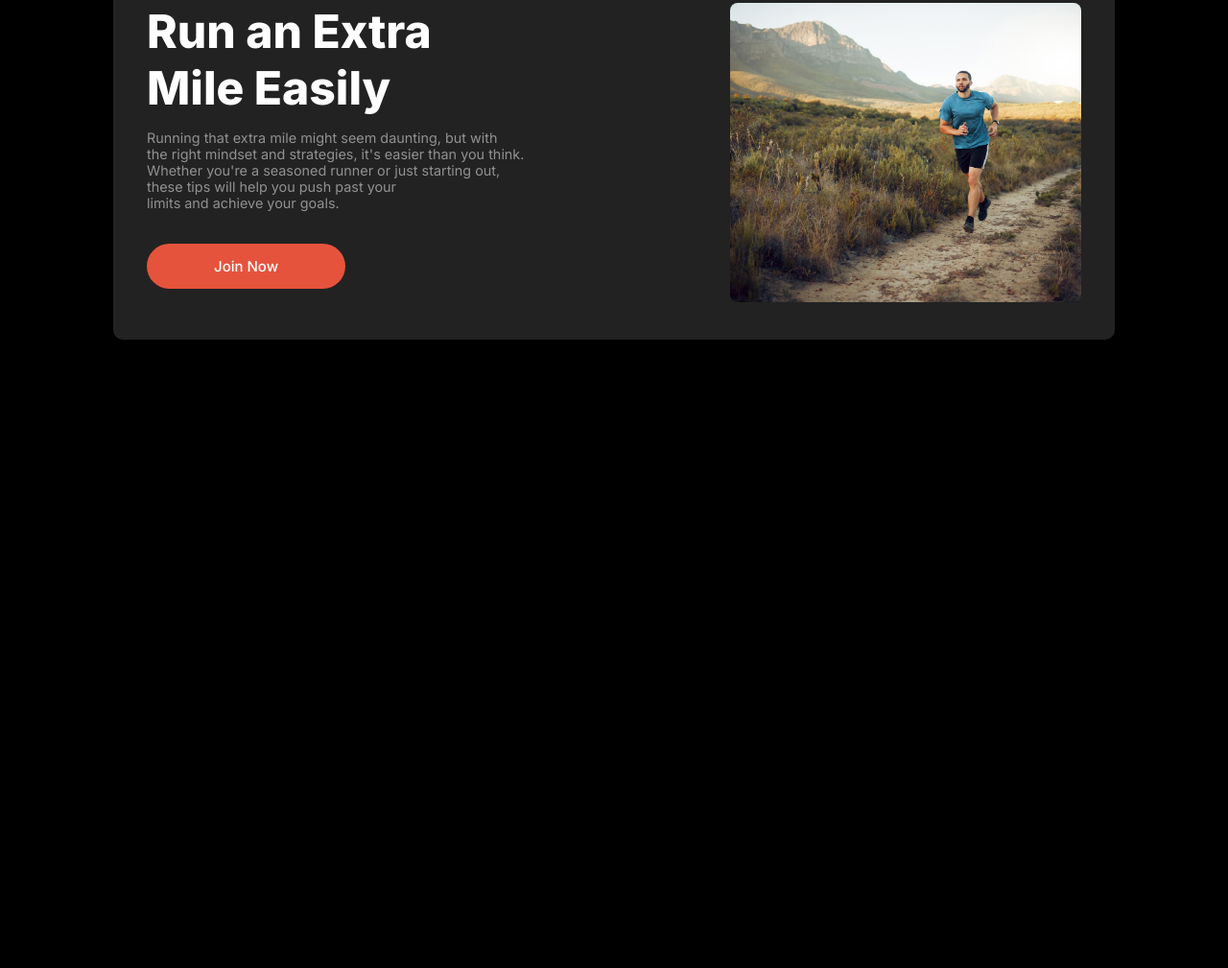
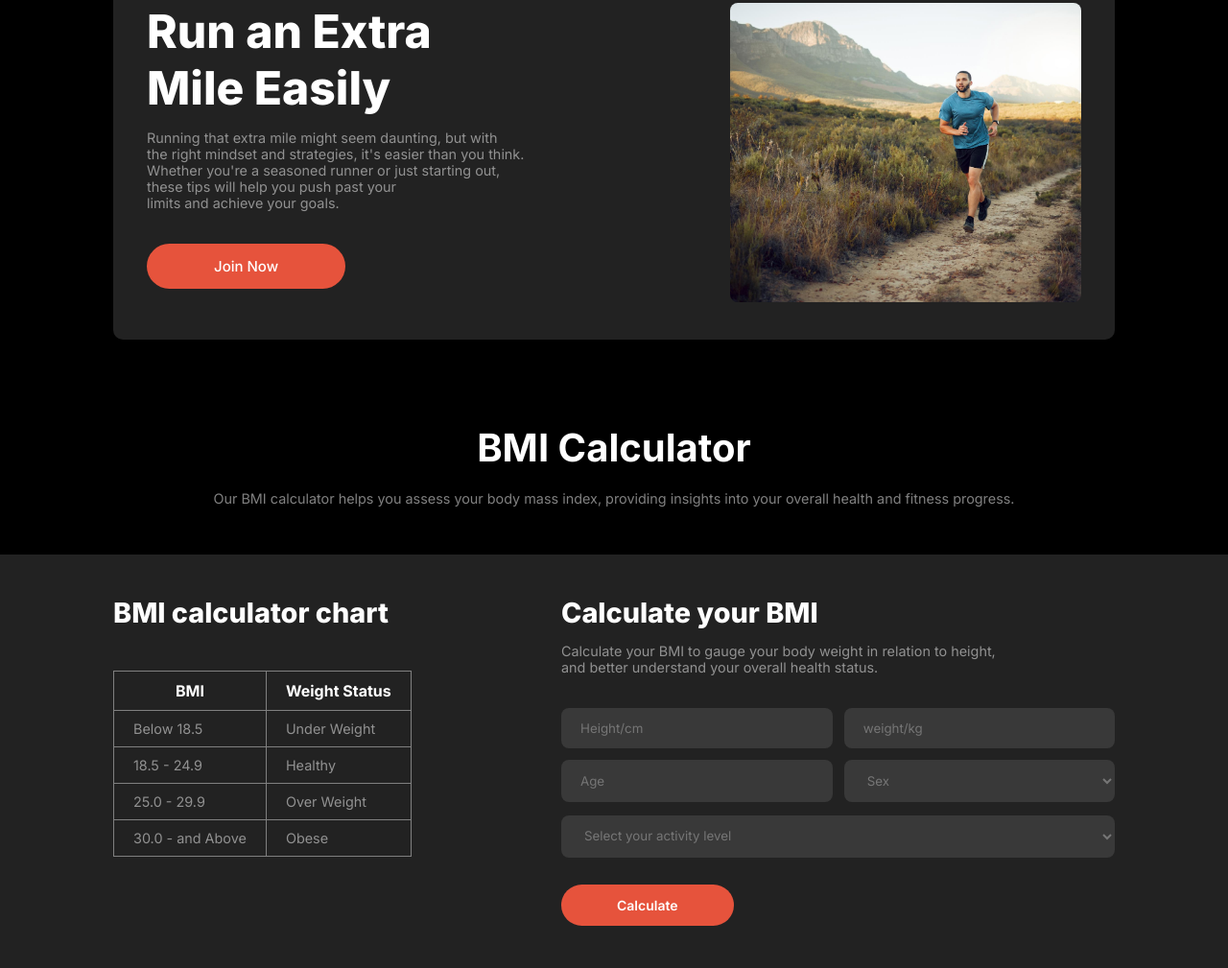
Before and after one commit to ornobsingh/assignment-2, a plain HTML site: page index.html in a window 1280 px wide. Shown: the part 1348-2357 px from the top of the page at 96% size. Before the commit the page ends 1752 px from the top, so only its background shows below. Drawn offline with Linux system fonts and the light colour scheme; a web font is replaced by a local one.

Commit message:
added bmi section

```diff
--- a/index.html
+++ b/index.html
@@ -107,6 +107,68 @@
         <img src="images/run.jpg" alt="">
       </div>
     </section>
+
+    <section class="bmi-section">
+      <div class="bmi-title-container">
+        <h2 class="bmi-title section-title text-center text-white">BMI Calculator</h2>
+        <p class="bmi-description text-secondary text-center">Our BMI calculator helps you assess your body mass index,
+          providing insights into your overall health and fitness progress.</p>
+      </div>
+      <div class="bmi-container secondary-bg">
+        <div class="bmi-contant display-flex">
+          <div class="bmi-chart">
+            <table>
+              <h3 class="bmi-chart-title">BMI calculator chart</h3>
+              <thead>
+                <th>BMI</th>
+                <th>Weight Status</th>
+              </thead>
+              <tbody class="text-secondary">
+                <tr>
+                  <td>Below 18.5</td>
+                  <td>Under Weight</td>
+                </tr>
+                <tr>
+                  <td>18.5 - 24.9</td>
+                  <td>Healthy</td>
+                </tr>
+                <tr>
+                  <td>25.0 - 29.9</td>
+                  <td>Over Weight</td>
+                </tr>
+                <tr>
+                  <td>30.0 - and Above</td>
+                  <td>Obese </td>
+                </tr>
+              </tbody>
+            </table>
+          </div>
+          <div class="bmi-Calculate">
+            <h3 class="bmi-Calculate-title">Calculate your BMI</h3>
+            <p class="text-secondary">Calculate your BMI to gauge your body weight in relation to height, <br> and
+              better understand your overall health status.</p>
+            <div class="bmi-Calculate-input-container">
+              <input class="bmi-Calculate-item" type="text" name="" id="" placeholder="Height/cm">
+              <input class="bmi-Calculate-item" type="text" name="" id="" placeholder="weight/kg">
+              <input class="bmi-Calculate-item" type="number" name="" id="" placeholder="Age">
+              <select class="bmi-Calculate-item" name="" id="">
+                <option value="" disabled selected>Sex</option>
+                <option value="">Male</option>
+                <option value="">Female</option>
+                <option value="">Others</option>
+              </select>
+            </div>
+            <select name="" id="bmi-Calculate-activity">
+              <option value="" disabled selected>Select your activity level</option>
+              <option value="">Sedentary (Little to no exercise)</option>
+              <option value="">Moderately Active (Exercise 3-5 days a week)</option>
+              <option value="">Very Active (Intense exercise 6-7 days a week)</option>
+            </select> <br>
+            <button class="Calculate-btn">Calculate</button>
+          </div>
+        </div>
+      </div>
+    </section>
   </main>
 
   <footer>
--- a/styles/style.css
+++ b/styles/style.css
@@ -315,3 +315,90 @@ header {
   object-fit: cover;
   border-radius: 8px;
 }
+
+/* bmi section style */
+
+.bmi-container {
+  width: 100%;
+}
+
+.bmi-title-container {
+  margin-bottom: 50px;
+}
+
+.bmi-contant {
+  max-width: 1044px;
+  margin: 0px auto;
+  color: white;
+  padding: 43px 0px;
+  justify-content: space-between;
+}
+
+.bmi-chart table {
+  border-collapse: collapse;
+}
+
+td,
+th {
+  border: 1px solid gray;
+  padding: 10px 20px;
+}
+
+.bmi-chart-title {
+  font-size: 1.8rem;
+  font-weight: 800;
+  margin-bottom: 43px;
+}
+
+.bmi-Calculate {
+  width: 577px;
+  height: 345px;
+}
+
+.bmi-Calculate-title {
+  font-size: 1.8rem;
+  font-weight: 800;
+  margin-bottom: 14px;
+}
+
+.bmi-Calculate-input-container {
+  margin-top: 34px;
+  display: grid;
+  grid-template-columns: repeat(2, 49%);
+  gap: 12px;
+  margin-bottom: 1.5rem;
+}
+
+.bmi-Calculate-item {
+  padding: 13px 20px;
+  background-color: rgba(255, 255, 255, 0.1);
+  border: none;
+  border-radius: 8px;
+  color: #767676;
+}
+
+#bmi-Calculate-activity {
+  width: 100%;
+  margin-top: -30px;
+  padding: 13px 20px;
+  background-color: rgba(255, 255, 255, 0.1);
+  border: none;
+  border-radius: 8px;
+  color: #767676;
+}
+
+.Calculate-btn {
+  font-size: 14px;
+  font-weight: 600;
+  margin-top: 28px;
+  padding: 13px 58px;
+  background-color: #E6533C;
+  border-radius: 24px;
+  border: none;
+  color: white;
+  cursor: pointer;
+}
+
+.Calculate-btn:hover {
+  box-shadow: 0 0 10px 0 #e6533c inset, 0 0 10px 2px #E6533C;
+}
```
